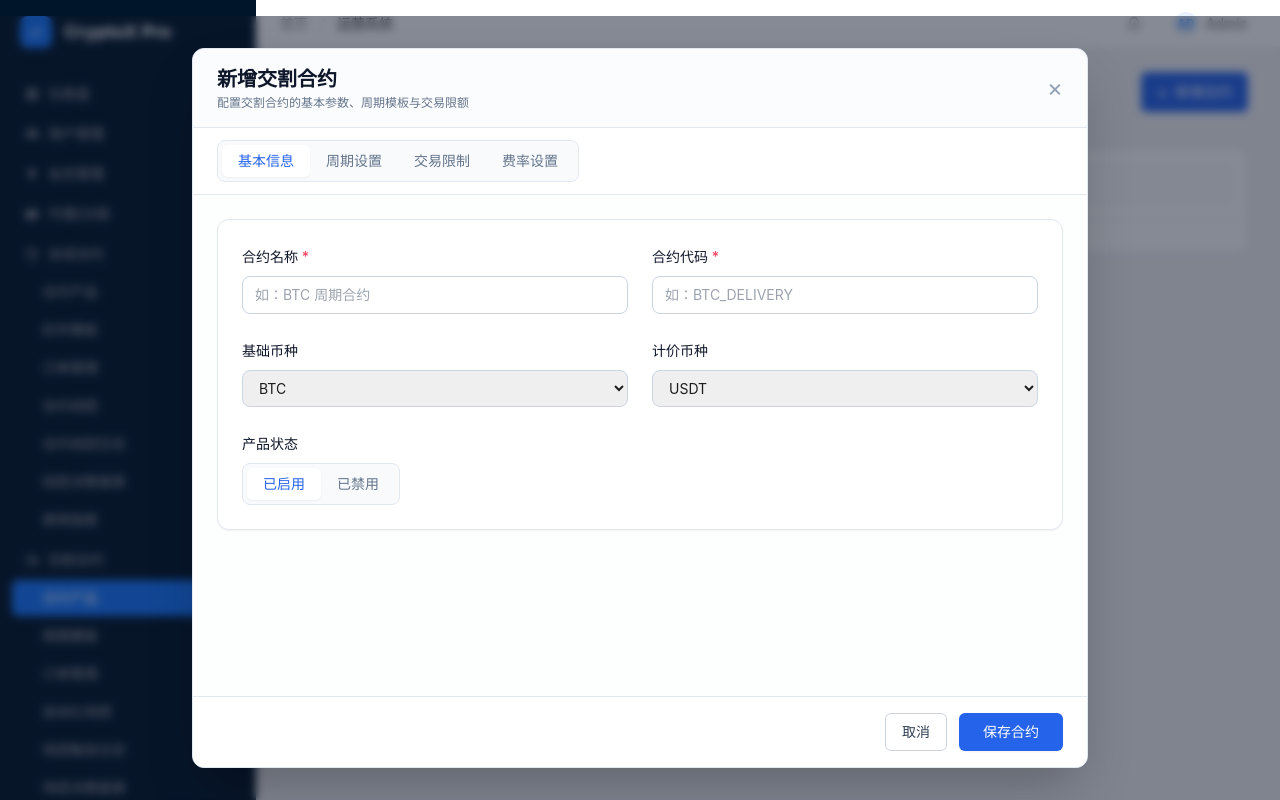
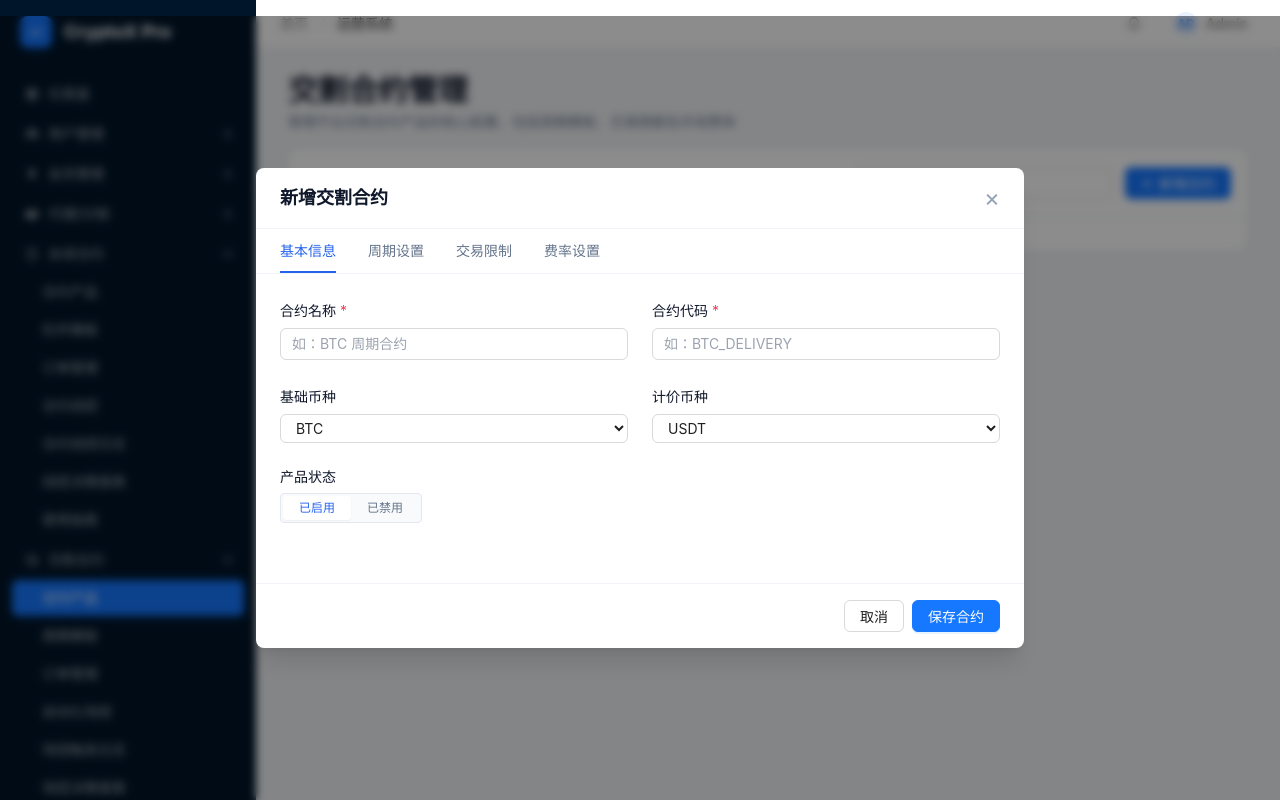
Before and after one commit to gloopai/fex-admin, a Vue app: page /delivery/contracts in a window 1280 px wide. Both pictures are taken after typing "Sample" into the empty fields and a click on the button "+ 新增合约". Built offline with nearby package versions, Linux system fonts and the light colour scheme.

Commit message:
feat: udpate

```diff
--- a/src/pages/delivery/DeliveryManagementPage.vue
+++ b/src/pages/delivery/DeliveryManagementPage.vue
@@ -143,41 +143,33 @@ const statusClass = (status) =>
         <h1 class="text-3xl font-semibold text-slate-900">交割合约管理</h1>
         <p class="mt-1 text-sm text-slate-500">管理平台交割合约产品的核心配置，包括周期模板、交易限额及手续费率</p>
       </div>
-      <button
-        type="button"
-        class="inline-flex items-center gap-2 rounded-md bg-blue-600 px-4 py-2 text-sm font-medium text-white hover:bg-blue-700 transition-colors"
-        @click="openCreateContract()"
-      >
-        <span class="text-base">+</span>
-        <span>新增合约</span>
-      </button>
     </header>
 
     <article class="rounded-xl border border-slate-200 bg-white">
       <!-- 筛选栏 -->
       <div class="flex flex-wrap items-center justify-between gap-4 border-b border-slate-200 p-4">
-        <div class="flex flex-wrap items-center gap-4">
-          <div class="inline-flex items-center gap-2 text-sm">
+        <div class="flex flex-wrap items-center gap-6">
+          <div class="inline-flex items-center gap-6 text-sm">
             <button
               type="button"
-              class="font-medium"
-              :class="statusTab === COMMON_FILTER_ALL ? 'text-blue-600' : 'text-slate-500'"
+              class="relative py-2 font-medium transition-colors"
+              :class="statusTab === COMMON_FILTER_ALL ? 'text-blue-600 after:absolute after:bottom-0 after:left-0 after:right-0 after:h-0.5 after:bg-blue-600' : 'text-slate-500 hover:text-slate-700'"
               @click="statusTab = COMMON_FILTER_ALL"
             >
               全部
             </button>
             <button
               type="button"
-              class="font-medium"
-              :class="statusTab === DELIVERY_STATUS.ENABLED ? 'text-blue-600' : 'text-slate-500'"
+              class="relative py-2 font-medium transition-colors"
+              :class="statusTab === DELIVERY_STATUS.ENABLED ? 'text-blue-600 after:absolute after:bottom-0 after:left-0 after:right-0 after:h-0.5 after:bg-blue-600' : 'text-slate-500 hover:text-slate-700'"
               @click="statusTab = DELIVERY_STATUS.ENABLED"
             >
               已启用
             </button>
             <button
               type="button"
-              class="font-medium"
-              :class="statusTab === DELIVERY_STATUS.DISABLED ? 'text-blue-600' : 'text-slate-500'"
+              class="relative py-2 font-medium transition-colors"
+              :class="statusTab === DELIVERY_STATUS.DISABLED ? 'text-blue-600 after:absolute after:bottom-0 after:left-0 after:right-0 after:h-0.5 after:bg-blue-600' : 'text-slate-500 hover:text-slate-700'"
               @click="statusTab = DELIVERY_STATUS.DISABLED"
             >
               已禁用
@@ -185,12 +177,12 @@ const statusClass = (status) =>
           </div>
         </div>
 
-        <div class="flex w-full max-w-2xl flex-wrap items-center justify-end gap-2">
-          <div class="relative w-full max-w-sm">
+        <div class="flex flex-wrap items-center gap-3">
+          <div class="relative w-64">
             <input
               v-model="search"
               type="text"
-              class="w-full rounded-lg border border-slate-200 bg-slate-50 py-2 pl-9 pr-3 text-sm outline-none focus:border-blue-500"
+              class="ant-input w-full pl-9"
               placeholder="搜索产品名称或代码..."
             />
             <svg viewBox="0 0 20 20" class="pointer-events-none absolute left-3 top-2.5 h-4 w-4 text-slate-400" fill="none">
@@ -198,6 +190,14 @@ const statusClass = (status) =>
               <path d="M13.6 13.6L16.4 16.4" stroke="currentColor" stroke-width="1.6" stroke-linecap="round" />
             </svg>
           </div>
+          <button
+            type="button"
+            class="ant-btn ant-btn-primary inline-flex items-center gap-1.5"
+            @click="openCreateContract()"
+          >
+            <span class="text-lg leading-none">+</span>
+            <span>新增合约</span>
+          </button>
         </div>
       </div>
 
@@ -206,20 +206,20 @@ const statusClass = (status) =>
         <article
           v-for="item in filteredProducts"
           :key="item.id"
-          class="rounded-xl border border-slate-200 bg-white transition-all hover:border-blue-500/30 hover:shadow-sm"
+          class="rounded-lg border border-slate-200 bg-white transition-all hover:border-blue-500/30 hover:shadow-md"
         >
           <div class="flex flex-wrap items-start justify-between gap-4 border-b border-slate-100 p-4">
             <div class="flex-1">
               <div class="flex items-center gap-3 flex-wrap">
-                <h3 class="text-lg font-semibold text-slate-900">{{ item.name }}</h3>
+                <h3 class="text-base font-semibold text-slate-900">{{ item.name }}</h3>
                 <span class="text-sm font-mono text-slate-500">{{ item.code }}</span>
                 <span
-                  class="inline-flex items-center px-2 py-0.5 text-xs font-medium rounded-md"
+                  class="inline-flex items-center px-2 py-0.5 text-xs font-medium rounded border"
                   :class="statusClass(item.status)"
                 >
                   {{ item.status === DELIVERY_STATUS.ENABLED ? '已启用' : '已禁用' }}
                 </span>
-                <span class="px-2 py-0.5 text-xs text-slate-500 bg-slate-50 border border-slate-200 rounded-md">
+                <span class="px-2 py-0.5 text-xs text-slate-500 bg-slate-50 border border-slate-200 rounded">
                   {{ item.templateName }}
                 </span>
               </div>
@@ -235,7 +235,7 @@ const statusClass = (status) =>
                 <span
                   v-for="cycle in productCycles(item)"
                   :key="cycle.id"
-                  class="px-2 py-0.5 text-[10px] font-medium text-blue-600 bg-blue-50 border border-blue-100 rounded-md"
+                  class="px-2 py-0.5 text-[10px] font-medium text-blue-600 bg-blue-50 border border-blue-100 rounded"
                 >
                   {{ durationLabel(cycle.durationSec) }} ({{ cycle.payoutPct.toFixed(1) }}%)
                 </span>
@@ -244,7 +244,7 @@ const statusClass = (status) =>
             <div class="flex items-center gap-2">
               <button
                 type="button"
-                class="text-blue-600 hover:text-blue-700 text-xs font-medium"
+                class="ant-btn ant-btn-link text-xs"
                 @click="openEditContract(item)"
               >
                 编辑配置
@@ -252,7 +252,7 @@ const statusClass = (status) =>
             </div>
           </div>
 
-          <div class="grid gap-0 md:grid-cols-2 bg-slate-50/50">
+          <div class="grid gap-0 md:grid-cols-2 bg-slate-50/30">
             <div class="border-b border-slate-100 p-4 md:border-b-0 md:border-r">
               <p class="text-[10px] font-bold text-slate-400 uppercase tracking-wider">交易限制</p>
               <ul class="mt-3 grid grid-cols-3 gap-4 text-sm">
@@ -290,21 +290,32 @@ const statusClass = (status) =>
       <!-- 分页组件 -->
       <div v-if="totalPages > 1" class="flex items-center justify-between border-t border-slate-100 p-4">
         <div class="text-sm text-slate-500">
-          共 <span class="font-medium text-slate-900">{{ allFilteredProducts.length }}</span> 条记录，第
-          <span class="font-medium text-slate-900">{{ pagination.currentPage }}</span> / {{ totalPages }} 页
+          共 <span class="font-medium text-slate-900">{{ allFilteredProducts.length }}</span> 条记录
         </div>
         <div class="flex items-center gap-2">
           <button
             type="button"
-            class="rounded-md border border-slate-200 bg-white px-3 py-1.5 text-sm font-medium text-slate-700 hover:bg-slate-50 disabled:opacity-50 disabled:cursor-not-allowed"
+            class="ant-btn ant-btn-sm"
             :disabled="pagination.currentPage === 1"
             @click="pagination.currentPage--"
           >
             上一页
           </button>
+          <div class="flex items-center gap-1">
+            <button
+              v-for="p in totalPages"
+              :key="p"
+              type="button"
+              class="ant-btn ant-btn-sm w-8 p-0"
+              :class="pagination.currentPage === p ? 'ant-btn-primary' : ''"
+              @click="pagination.currentPage = p"
+            >
+              {{ p }}
+            </button>
+          </div>
           <button
             type="button"
-            class="rounded-md border border-slate-200 bg-white px-3 py-1.5 text-sm font-medium text-slate-700 hover:bg-slate-50 disabled:opacity-50 disabled:cursor-not-allowed"
+            class="ant-btn ant-btn-sm"
             :disabled="pagination.currentPage === totalPages"
             @click="pagination.currentPage++"
           >
@@ -318,16 +329,15 @@ const statusClass = (status) =>
     <Transition name="modal">
       <div
         v-if="showContractModal"
-        class="fixed inset-0 z-[100] flex items-center justify-center bg-slate-900/50 p-4 backdrop-blur-sm"
+        class="fixed inset-0 z-[100] flex items-center justify-center bg-black/45 p-4 backdrop-blur-sm"
         @click.self="showContractModal = false"
       >
         <section
-          class="flex flex-col w-full max-w-4xl h-[90vh] overflow-hidden rounded-xl bg-white shadow-2xl border border-slate-200"
+          class="flex flex-col w-full max-w-3xl h-[30rem] overflow-hidden rounded-lg bg-white shadow-xl"
         >
-          <header class="flex items-center justify-between border-b border-slate-200 bg-slate-50/50 px-6 py-4">
+          <header class="flex items-center justify-between border-b border-slate-100 px-6 py-4">
             <div>
-              <h2 class="text-xl font-semibold text-slate-900">{{ editingContractId ? '编辑交割合约' : '新增交割合约' }}</h2>
-              <p class="mt-0.5 text-xs text-slate-500">配置交割合约的基本参数、周期模板与交易限额</p>
+              <h2 class="text-lg font-semibold text-slate-900">{{ editingContractId ? '编辑交割合约' : '新增交割合约' }}</h2>
             </div>
             <button
               type="button"
@@ -338,110 +348,81 @@ const statusClass = (status) =>
             </button>
           </header>
 
-          <div class="px-6 py-3 border-b border-slate-200 bg-white">
-            <div class="inline-flex rounded-lg border border-slate-200 bg-slate-50 p-1">
+          <div class="px-6 border-b border-slate-100 bg-white">
+            <div class="flex gap-8">
               <button
+                v-for="(label, key) in {
+                  [DELIVERY_CONTRACT_TAB.BASIC]: '基本信息',
+                  [DELIVERY_CONTRACT_TAB.CYCLE]: '周期设置',
+                  [DELIVERY_CONTRACT_TAB.LIMIT]: '交易限制',
+                  [DELIVERY_CONTRACT_TAB.FEE]: '费率设置'
+                }"
+                :key="key"
                 type="button"
-                class="rounded-md px-4 py-1.5 text-sm transition-all"
+                class="relative py-3 text-sm transition-all"
                 :class="
-                  contractTab === DELIVERY_CONTRACT_TAB.BASIC
-                    ? 'bg-white text-blue-600 shadow-sm font-medium'
+                  contractTab === key
+                    ? 'text-blue-600 font-medium after:absolute after:bottom-0 after:left-0 after:right-0 after:h-0.5 after:bg-blue-600'
                     : 'text-slate-500 hover:text-slate-700'
                 "
-                @click="contractTab = DELIVERY_CONTRACT_TAB.BASIC"
+                @click="contractTab = key"
               >
-                基本信息
-              </button>
-              <button
-                type="button"
-                class="rounded-md px-4 py-1.5 text-sm transition-all"
-                :class="
-                  contractTab === DELIVERY_CONTRACT_TAB.CYCLE
-                    ? 'bg-white text-blue-600 shadow-sm font-medium'
-                    : 'text-slate-500 hover:text-slate-700'
-                "
-                @click="contractTab = DELIVERY_CONTRACT_TAB.CYCLE"
-              >
-                周期设置
-              </button>
-              <button
-                type="button"
-                class="rounded-md px-4 py-1.5 text-sm transition-all"
-                :class="
-                  contractTab === DELIVERY_CONTRACT_TAB.LIMIT
-                    ? 'bg-white text-blue-600 shadow-sm font-medium'
-                    : 'text-slate-500 hover:text-slate-700'
-                "
-                @click="contractTab = DELIVERY_CONTRACT_TAB.LIMIT"
-              >
-                交易限制
-              </button>
-              <button
-                type="button"
-                class="rounded-md px-4 py-1.5 text-sm transition-all"
-                :class="
-                  contractTab === DELIVERY_CONTRACT_TAB.FEE
-                    ? 'bg-white text-blue-600 shadow-sm font-medium'
-                    : 'text-slate-500 hover:text-slate-700'
-                "
-                @click="contractTab = DELIVERY_CONTRACT_TAB.FEE"
-              >
-                费率设置
+                {{ label }}
               </button>
             </div>
           </div>
 
-          <div class="flex-1 overflow-y-auto bg-slate-50/30 p-6 space-y-6">
-            <div class="bg-white p-6 rounded-xl border border-slate-200 shadow-sm">
+          <div class="flex-1 overflow-y-auto bg-white p-6 space-y-6">
+            <div class="space-y-6">
               <div v-if="contractTab === DELIVERY_CONTRACT_TAB.BASIC" class="grid gap-6 md:grid-cols-2">
-                <div class="space-y-2">
-                  <label class="text-sm font-medium text-slate-900">合约名称 <span class="text-rose-500">*</span></label>
+                <div class="space-y-1.5">
+                  <label class="text-sm text-slate-900">合约名称 <span class="text-rose-500">*</span></label>
                   <input
                     v-model="contractForm.name"
                     type="text"
-                    class="w-full rounded-lg border border-slate-300 px-3 py-2 outline-none focus:border-blue-500 text-sm"
+                    class="ant-input"
                     placeholder="如：BTC 周期合约"
                   />
                 </div>
-                <div class="space-y-2">
-                  <label class="text-sm font-medium text-slate-900">合约代码 <span class="text-rose-500">*</span></label>
+                <div class="space-y-1.5">
+                  <label class="text-sm text-slate-900">合约代码 <span class="text-rose-500">*</span></label>
                   <input
                     v-model="contractForm.code"
                     type="text"
-                    class="w-full rounded-lg border border-slate-300 px-3 py-2 outline-none focus:border-blue-500 text-sm"
+                    class="ant-input uppercase"
                     placeholder="如：BTC_DELIVERY"
                   />
                 </div>
-                <div class="space-y-2">
-                  <label class="text-sm font-medium text-slate-900">基础币种</label>
+                <div class="space-y-1.5">
+                  <label class="text-sm text-slate-900">基础币种</label>
                   <select
                     v-model="contractForm.baseCurrency"
-                    class="w-full rounded-lg border border-slate-300 px-3 py-2 outline-none focus:border-blue-500 text-sm"
+                    class="ant-select"
                   >
                     <option>BTC</option>
                     <option>ETH</option>
                     <option>SOL</option>
                   </select>
                 </div>
-                <div class="space-y-2">
-                  <label class="text-sm font-medium text-slate-900">计价币种</label>
+                <div class="space-y-1.5">
+                  <label class="text-sm text-slate-900">计价币种</label>
                   <select
                     v-model="contractForm.quoteCurrency"
-                    class="w-full rounded-lg border border-slate-300 px-3 py-2 outline-none focus:border-blue-500 text-sm"
+                    class="ant-select"
                   >
                     <option>USDT</option>
                     <option>USDC</option>
                   </select>
                 </div>
-                <div class="space-y-2 md:col-span-2">
-                  <span class="text-sm font-medium text-slate-900">产品状态</span>
-                  <div class="flex rounded-lg border border-slate-200 bg-slate-50 p-1 w-fit mt-1">
+                <div class="space-y-1.5 md:col-span-2">
+                  <label class="block text-sm text-slate-900">产品状态</label>
+                  <div class="inline-flex rounded border border-slate-200 p-0.5 bg-slate-50 mt-1">
                     <button
                       type="button"
-                      class="rounded-md px-4 py-1.5 text-sm transition-all"
+                      class="px-4 py-1 text-xs rounded transition-all"
                       :class="
                         contractForm.status === DELIVERY_STATUS.ENABLED
-                          ? 'bg-white shadow-sm font-medium text-blue-600'
+                          ? 'bg-white shadow-sm text-blue-600 font-medium'
                           : 'text-slate-500 hover:text-slate-700'
                       "
                       @click="contractForm.status = DELIVERY_STATUS.ENABLED"
@@ -450,10 +431,10 @@ const statusClass = (status) =>
                     </button>
                     <button
                       type="button"
-                      class="rounded-md px-4 py-1.5 text-sm transition-all"
+                      class="px-4 py-1 text-xs rounded transition-all"
                       :class="
                         contractForm.status === DELIVERY_STATUS.DISABLED
-                          ? 'bg-white shadow-sm font-medium text-blue-600'
+                          ? 'bg-white shadow-sm text-blue-600 font-medium'
                           : 'text-slate-500 hover:text-slate-700'
                       "
                       @click="contractForm.status = DELIVERY_STATUS.DISABLED"
@@ -465,25 +446,25 @@ const statusClass = (status) =>
               </div>
 
               <div v-if="contractTab === DELIVERY_CONTRACT_TAB.CYCLE" class="space-y-6">
-                <div class="space-y-2">
-                  <label class="text-sm font-medium text-slate-900">选择周期模板 <span class="text-rose-500">*</span></label>
+                <div class="space-y-1.5">
+                  <label class="text-sm text-slate-900">选择周期模板 <span class="text-rose-500">*</span></label>
                   <select
                     v-model="contractForm.templateId"
-                    class="w-full rounded-lg border border-slate-300 px-3 py-2 outline-none focus:border-blue-500 text-sm"
+                    class="ant-select"
                   >
                     <option v-for="tpl in templates" :key="tpl.id" :value="tpl.id">{{ tpl.name }}</option>
                   </select>
                 </div>
-                <article v-if="selectedTemplate" class="rounded-xl border border-blue-100 bg-blue-50/30 p-4 space-y-4">
+                <article v-if="selectedTemplate" class="rounded border border-blue-100 bg-blue-50/30 p-4 space-y-4">
                   <div class="flex items-center justify-between">
-                    <h4 class="font-semibold text-slate-900">模板详情: {{ selectedTemplate.name }}</h4>
-                    <span class="text-xs text-blue-600 font-medium">{{ selectedTemplateCycles.length }} 个预设周期</span>
+                    <h4 class="text-sm font-semibold text-slate-900">模板详情: {{ selectedTemplate.name }}</h4>
+                    <span class="text-xs text-blue-600">{{ selectedTemplateCycles.length }} 个预设周期</span>
                   </div>
                   <div class="flex flex-wrap gap-2">
                     <div
                       v-for="cycle in selectedTemplateCycles"
                       :key="cycle.id"
-                      class="px-3 py-1.5 rounded-lg bg-white border border-blue-100 text-xs flex items-center gap-2"
+                      class="px-3 py-1.5 rounded bg-white border border-blue-100 text-xs flex items-center gap-2"
                     >
                       <span class="text-slate-500">时长:</span>
                       <span class="font-bold text-slate-900">{{ durationLabel(cycle.durationSec) }}</span>
@@ -496,72 +477,72 @@ const statusClass = (status) =>
               </div>
 
               <div v-if="contractTab === DELIVERY_CONTRACT_TAB.LIMIT" class="grid gap-6 md:grid-cols-3">
-                <div class="space-y-2">
-                  <label class="text-sm font-medium text-slate-900">最低买入额 (USDT)</label>
+                <div class="space-y-1.5">
+                  <label class="text-sm text-slate-900">最低买入额 (USDT)</label>
                   <input
                     v-model="contractForm.minBuy"
                     type="number"
-                    class="w-full rounded-lg border border-slate-300 px-3 py-2 outline-none focus:border-blue-500 text-sm font-mono"
+                    class="ant-input font-mono"
                   />
                 </div>
-                <div class="space-y-2">
-                  <label class="text-sm font-medium text-slate-900">最高买入额 (USDT)</label>
+                <div class="space-y-1.5">
+                  <label class="text-sm text-slate-900">最高买入额 (USDT)</label>
                   <input
                     v-model="contractForm.maxBuy"
                     type="number"
-                    class="w-full rounded-lg border border-slate-300 px-3 py-2 outline-none focus:border-blue-500 text-sm font-mono"
+                    class="ant-input font-mono"
                   />
                 </div>
-                <div class="space-y-2">
-                  <label class="text-sm font-medium text-slate-900">最大持仓额 (USDT)</label>
+                <div class="space-y-1.5">
+                  <label class="text-sm text-slate-900">最大持仓额 (USDT)</label>
                   <input
                     v-model="contractForm.maxHold"
                     type="number"
-                    class="w-full rounded-lg border border-slate-300 px-3 py-2 outline-none focus:border-blue-500 text-sm font-mono"
+                    class="ant-input font-mono"
                   />
                 </div>
               </div>
 
               <div v-if="contractTab === DELIVERY_CONTRACT_TAB.FEE" class="grid gap-6 md:grid-cols-2">
-                <div class="space-y-2">
-                  <label class="text-sm font-medium text-slate-900">买入费率 (%)</label>
+                <div class="space-y-1.5">
+                  <label class="text-sm text-slate-900">买入费率 (%)</label>
                   <div class="relative">
                     <input
                       v-model="contractForm.buyFee"
                       type="number"
                       step="0.01"
-                      class="w-full rounded-lg border border-slate-300 px-3 py-2 outline-none focus:border-blue-500 text-sm font-mono pr-8"
+                      class="ant-input font-mono pr-8"
                     />
-                    <span class="absolute right-3 top-2 text-slate-400 text-sm">%</span>
+                    <span class="absolute right-3 top-1.5 text-slate-400 text-sm">%</span>
                   </div>
                 </div>
-                <div class="space-y-2">
-                  <label class="text-sm font-medium text-slate-900">卖出费率 (%)</label>
+                <div class="space-y-1.5">
+                  <label class="text-sm text-slate-900">卖出费率 (%)</label>
                   <div class="relative">
                     <input
                       v-model="contractForm.sellFee"
                       type="number"
                       step="0.01"
-                      class="w-full rounded-lg border border-slate-300 px-3 py-2 outline-none focus:border-blue-500 text-sm font-mono pr-8"
+                      class="ant-input font-mono pr-8"
                     />
-                    <span class="absolute right-3 top-2 text-slate-400 text-sm">%</span>
+                    <span class="absolute right-3 top-1.5 text-slate-400 text-sm">%</span>
                   </div>
                 </div>
               </div>
             </div>
           </div>
 
-          <footer class="flex justify-end gap-3 border-t border-slate-200 bg-white px-6 py-4">
+          <footer class="flex justify-end gap-2 border-t border-slate-100 px-6 py-4">
             <button
               type="button"
-              class="rounded-md border border-slate-300 px-4 py-2 text-sm font-medium text-slate-700 hover:bg-slate-50 transition-colors"
+              class="ant-btn"
               @click="showContractModal = false"
             >
               取消
             </button>
             <button
               type="button"
-              class="rounded-md bg-blue-600 px-6 py-2 text-sm font-medium text-white hover:bg-blue-700 shadow-sm transition-colors"
+              class="ant-btn ant-btn-primary"
               @click="saveContract"
             >
               保存合约
```
